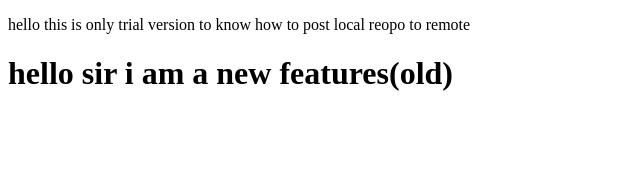
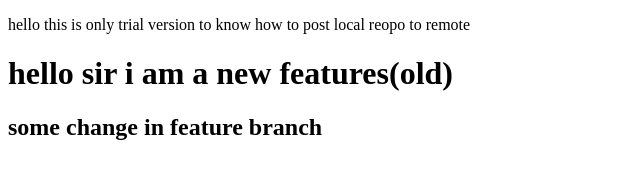
Before and after one commit to masoom-raja/localrepo, a plain HTML site: page index.html in a window 1280 px wide. Shown: the whole page, without its empty margins (0-640 px from the left). Drawn offline with Linux system fonts and the light colour scheme.

Commit message:
featue modification

```diff
--- a/index.html
+++ b/index.html
@@ -8,5 +8,8 @@
 <body>
     <p>hello this is only trial version to know how to post local reopo to remote</p>
     <h1>hello sir i am a new features(old) </h1>
+    <h2>some change in feature branch
+
+    </h2>
 </body>
 </html>
```
